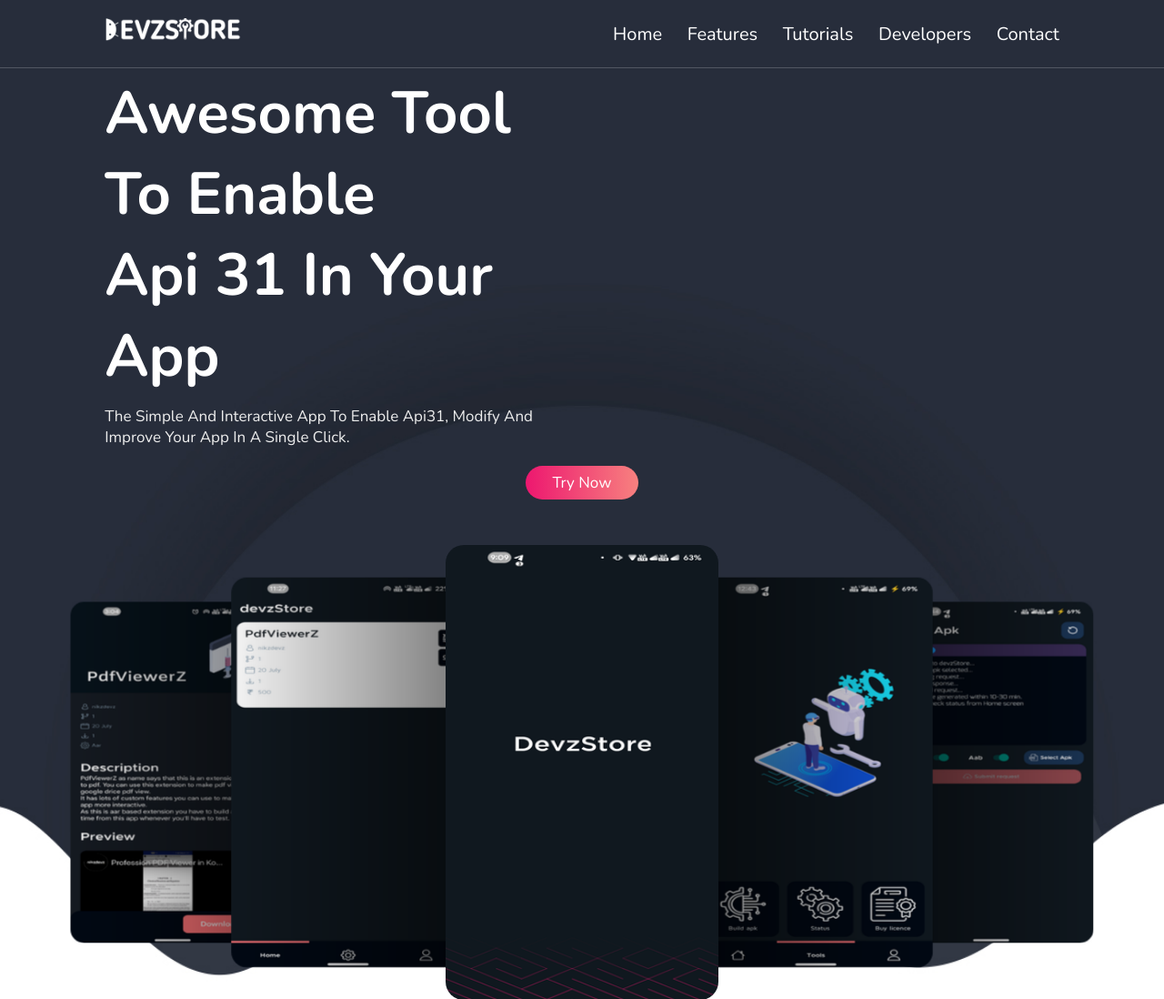
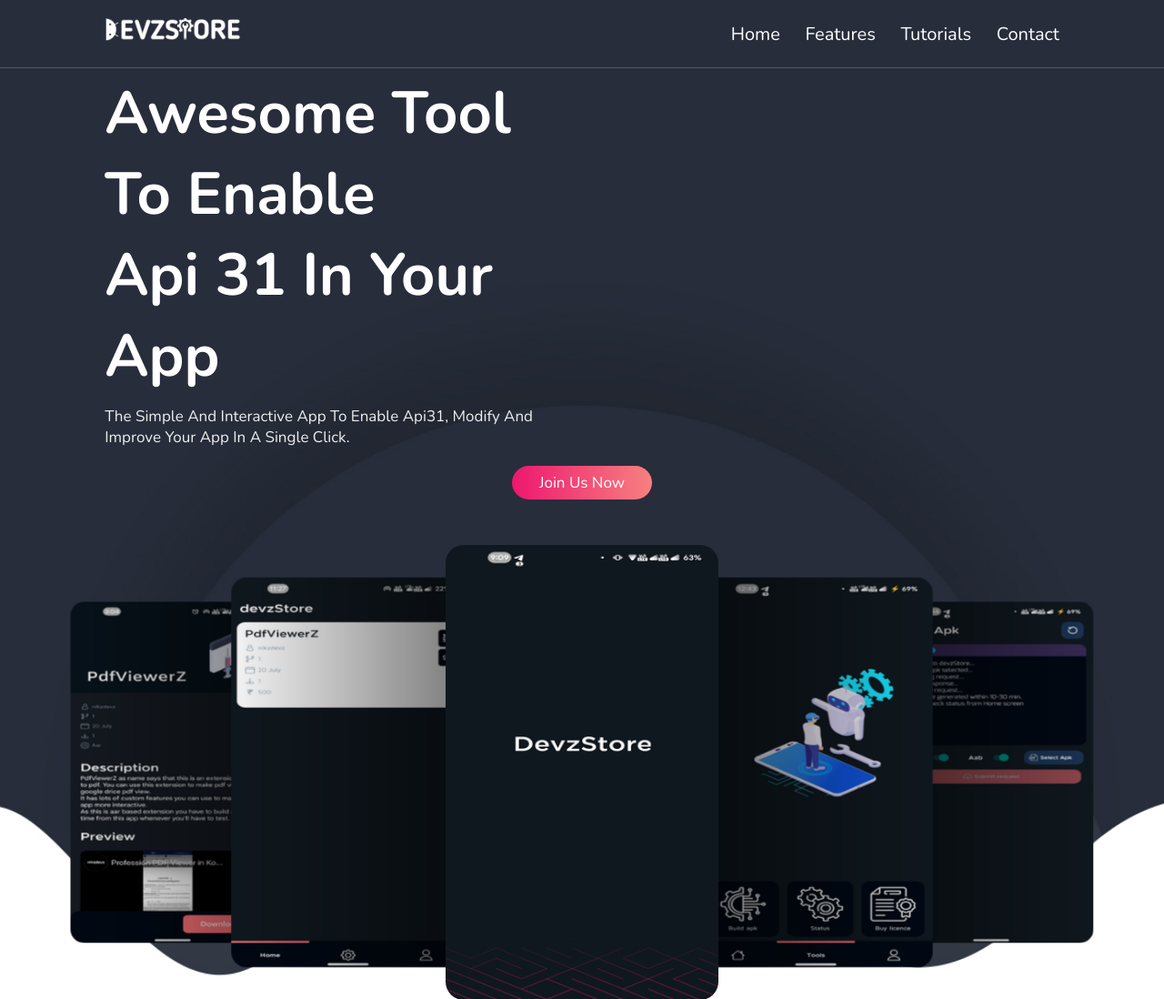
Before and after one commit to nikzdevz/Xenonstack-ThemePageTask, a Flask app: page / in a window 1280 px wide; the page is wider, and only the part inside the window is pictured. Shown: the top 1098 px of that part at 91% size. Run offline with Flask 3, Linux system fonts and the light colour scheme; some libraries are stand-ins or nearby versions.

Commit message:
Finalized

```diff
--- a/templates/index.html
+++ b/templates/index.html
@@ -49,7 +49,7 @@
         <!-- <a href="#about">about</a> -->
          <a href="#usage">tutorials</a>
 <!--        <a href="#pricing">pricing</a>-->
-        <a href="developers.html">developers</a>
+<!--        <a href="developers.html">developers</a>-->
         <a href="/contact">contact</a>
     </nav>
 
@@ -67,7 +67,7 @@
             Api 31 In Your <br> App</h3>
         <p>The simple and interactive app to enable api31, modify and <br> improve your app in a single click.</p>
 
-        <a href="https://devzstoreapp.nikzdevz.in/download.php" class="btn" target="_blank">Try Now</a>
+        <a href="/loginRegister" class="btn">Join Us Now</a>
     </div>
 
 
```
